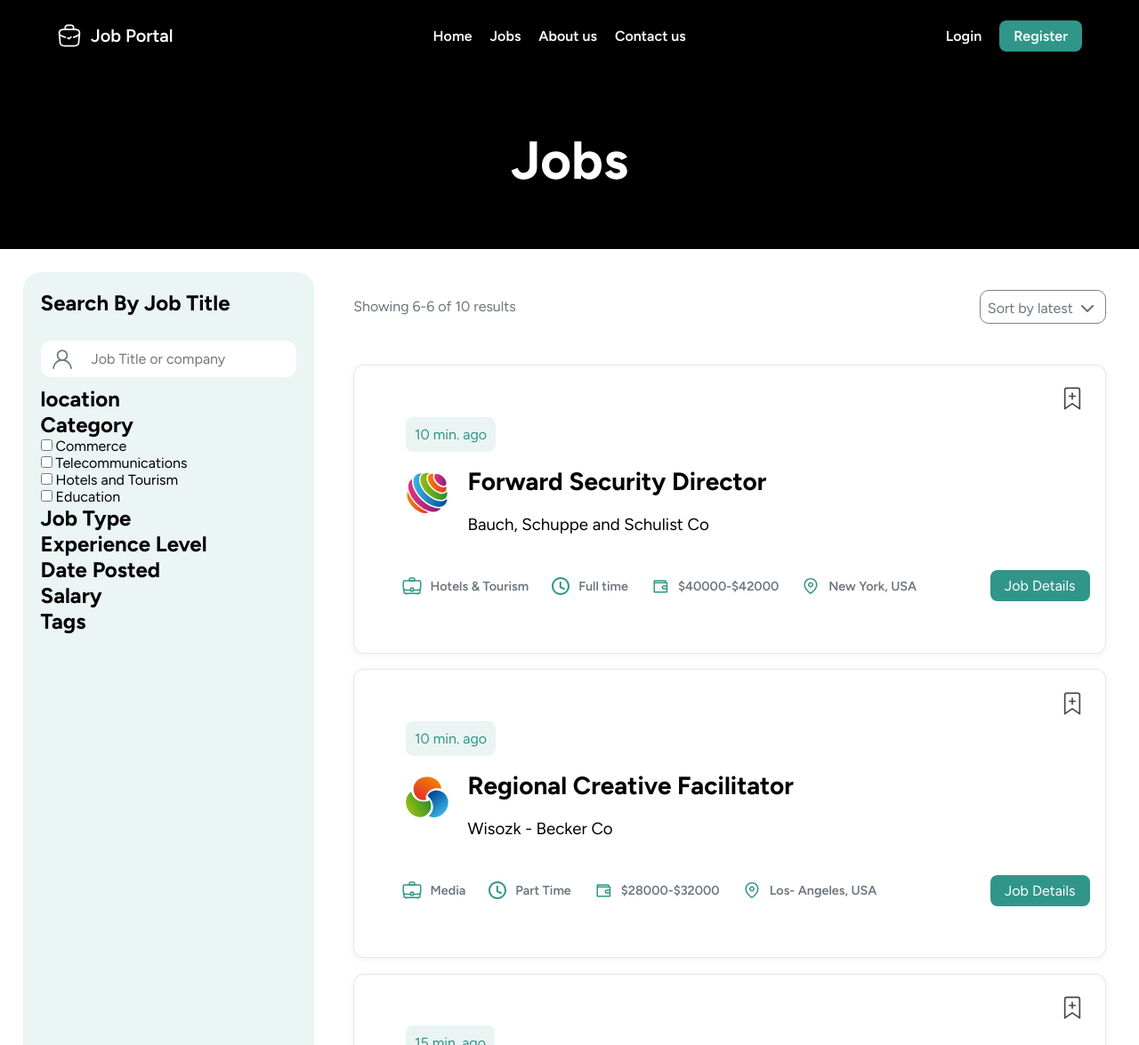
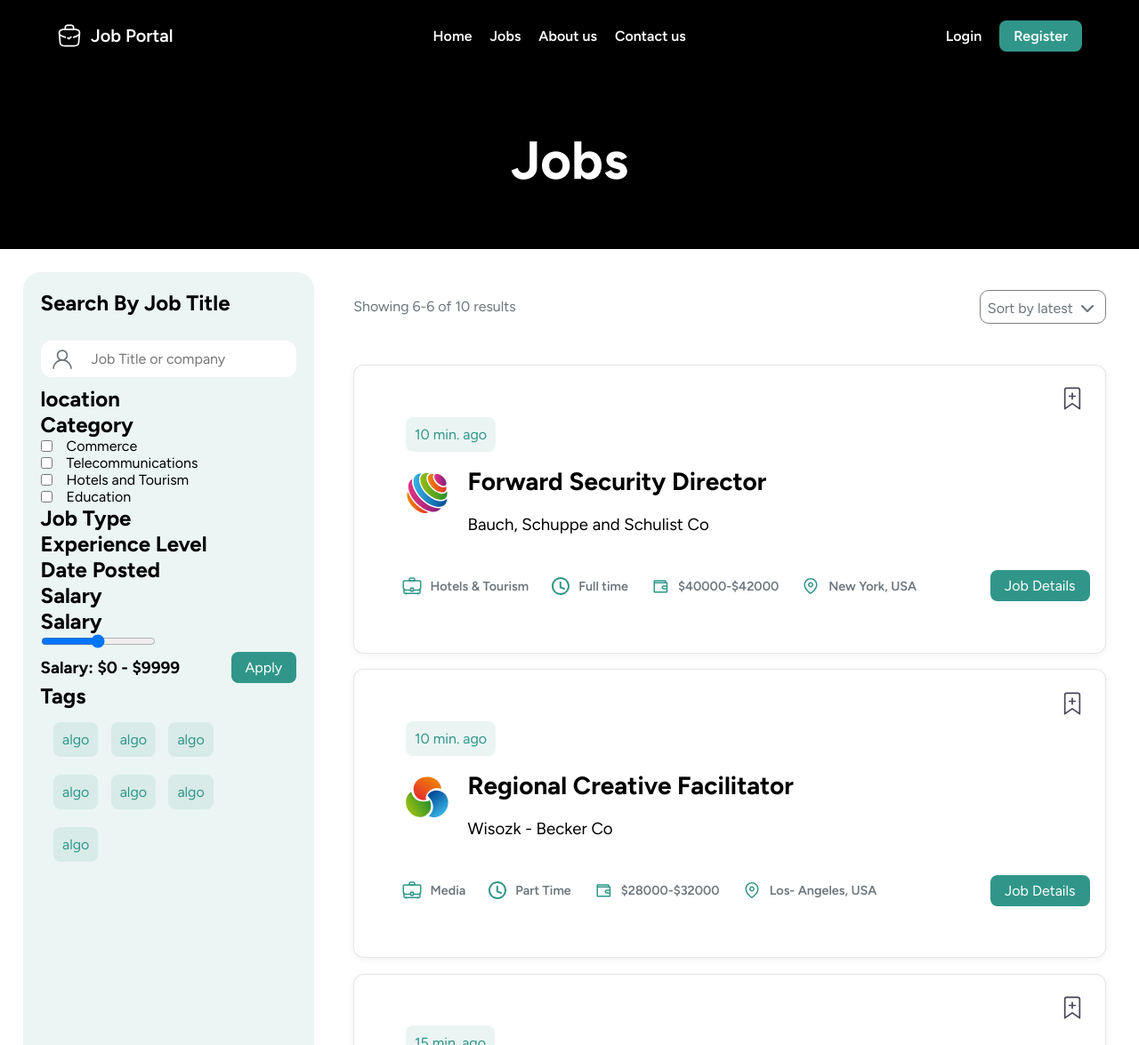
Before and after one commit to davidmosquera03/Parcial1Frontend, a plain HTML site: page jobs.html in a window 1280 px wide. Shown: the top 1175 px of the page at 89% size. Drawn offline with Linux system fonts and the light colour scheme.

Commit message:
asdsadas

```diff
--- a/jobs.html
+++ b/jobs.html
@@ -71,7 +71,27 @@
 
                 <h1>Salary</h1>
 
+                <h1>Salary</h1>
+                <input class="slide"type="range"></input>
+                <div class="salary-apply">
+                    <h3>Salary: $0 - $9999</h3>
+                    <a href="#" class="in-label">Apply</a>
+                </div>
                 <h1>Tags</h1>
+                <div class="tags">
+                    <p class="tag">algo</p>
+                    <p class="tag">algo</p>
+                    <p class="tag">algo</p>
+                </div>
+                <div class="tags">
+                    <p class="tag">algo</p>
+                    <p class="tag">algo</p>
+                    <p class="tag">algo</p>
+                </div>
+                <div class="tags">
+                    <p class="tag">algo</p>
+
+                </div>
             </div>
 
 
--- a/styles_2.css
+++ b/styles_2.css
@@ -380,3 +380,40 @@ a { color: inherit; }
     padding-left: 72px;
     padding-right: 72px;
 }
+
+.checkboxItem{
+    display: flex;
+    gap: 1rem;
+}
+
+.checkboxItem img{
+    padding-left: 10rem;
+}
+
+.salary-apply{
+    display: flex;
+    align-items: center;
+    justify-content: space-between;
+}
+
+.tag {
+    font-family: 'Figtree';
+    background-color: rgba(48, 150, 137,0.1);
+    color:#309689;
+    border-radius: 8px;
+    padding: 10px;
+    margin-left: 5%;
+    margin-bottom: 2%;
+    margin-top: 5%;
+    display: inline;
+ }
+
+ .tags{
+    display: flex;
+ }
+
+
+
+ .checktext{
+    display: flex;
+ }
```
